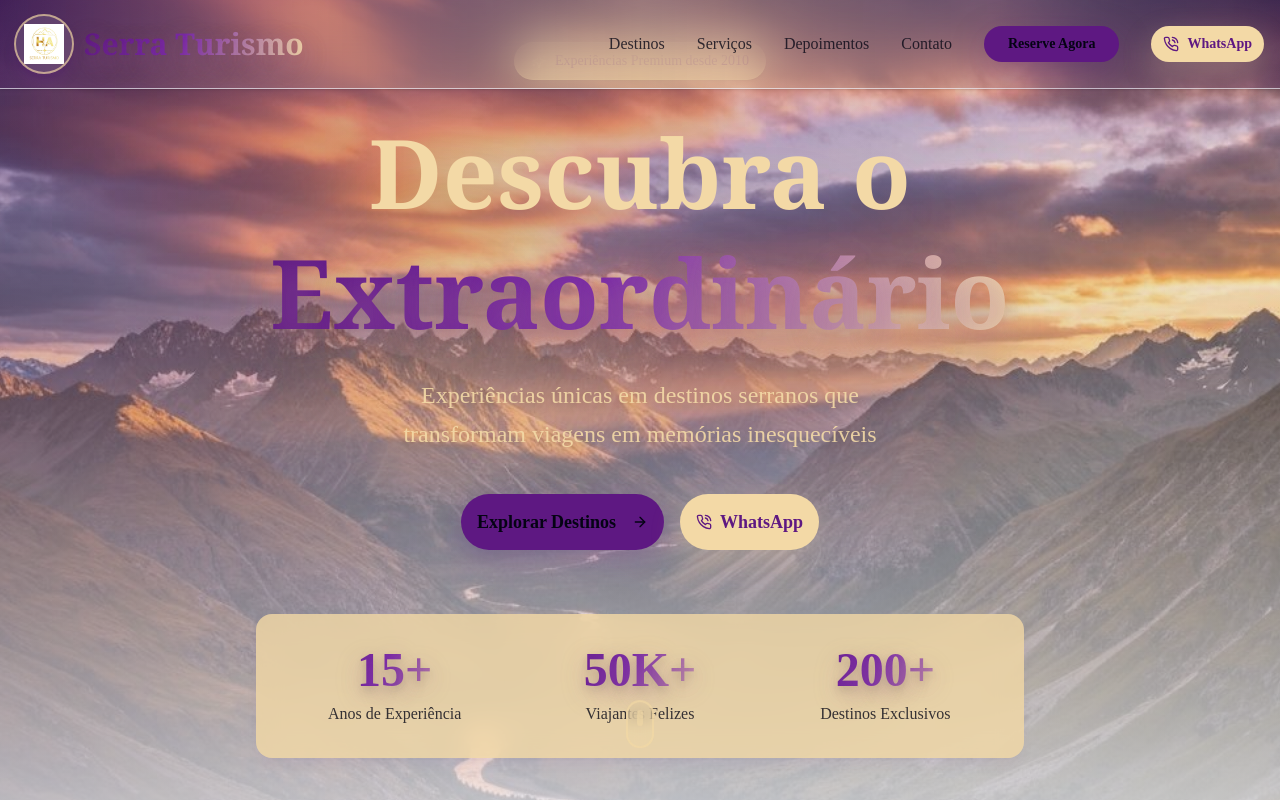
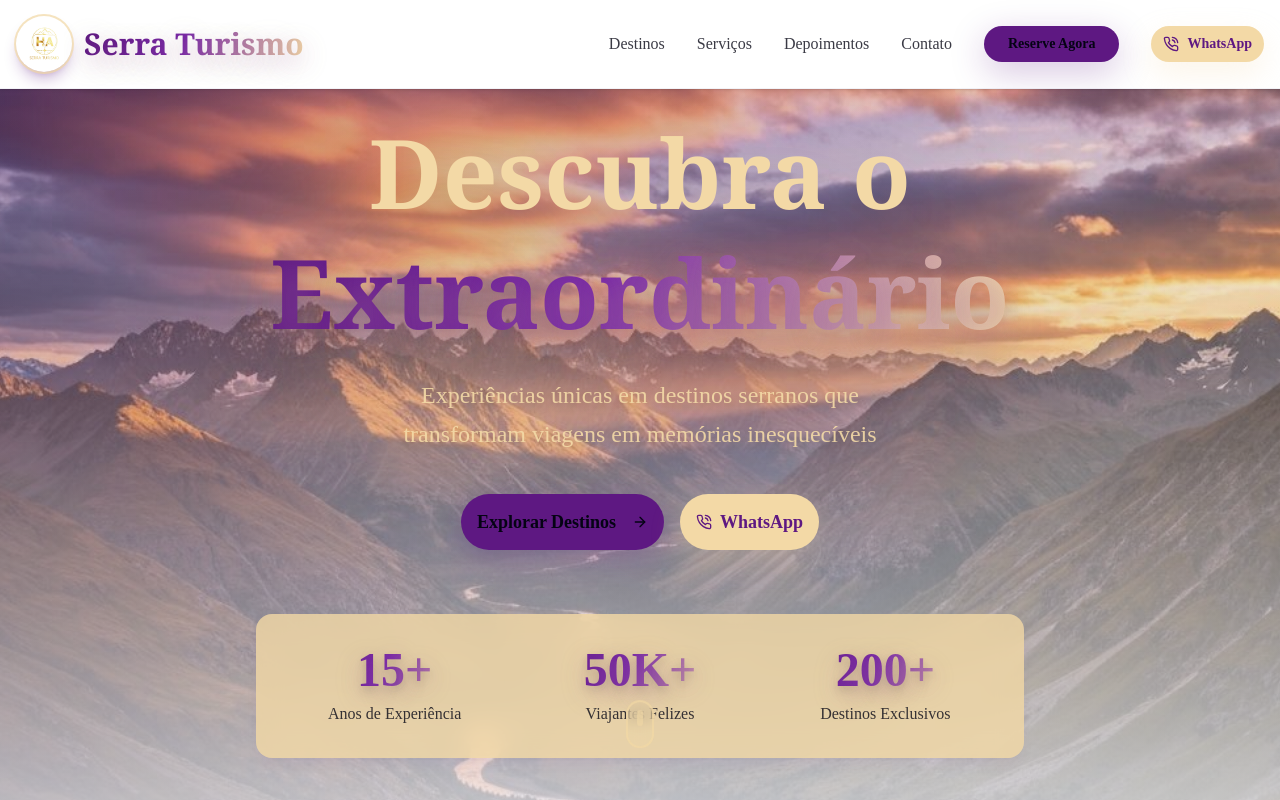
Before and after one commit to contatoyvesx/v0-serra-turismo-website, a Next.js app: page / in a window 1280 px wide. Shown: the top 800 px of the page. Built offline with nearby package versions, Linux system fonts and the light colour scheme; a web font is replaced by a local one.

Commit message:
Make header white with subtle transparency

```diff
--- a/components/header.tsx
+++ b/components/header.tsx
@@ -19,9 +19,9 @@ export function Header() {
 
   return (
     <header
-      className={`fixed top-0 left-0 right-0 z-50 transition-all duration-300 bg-gradient-to-r from-primary/15 via-secondary/35 to-primary/15 backdrop-blur-xl border-b border-border/70 ${
-        isScrolled ? "shadow-lg shadow-primary/10" : "shadow-sm"
-      }`}
+      className={`fixed top-0 left-0 right-0 z-50 transition-all duration-300 border-b border-border/70 ${
+        isScrolled ? "bg-white/90 shadow-lg shadow-primary/10" : "bg-white shadow-sm"
+      } backdrop-blur-xl`}
     >
       <nav className="container mx-auto px-4 py-4">
         <div className="flex items-center justify-between">
```
